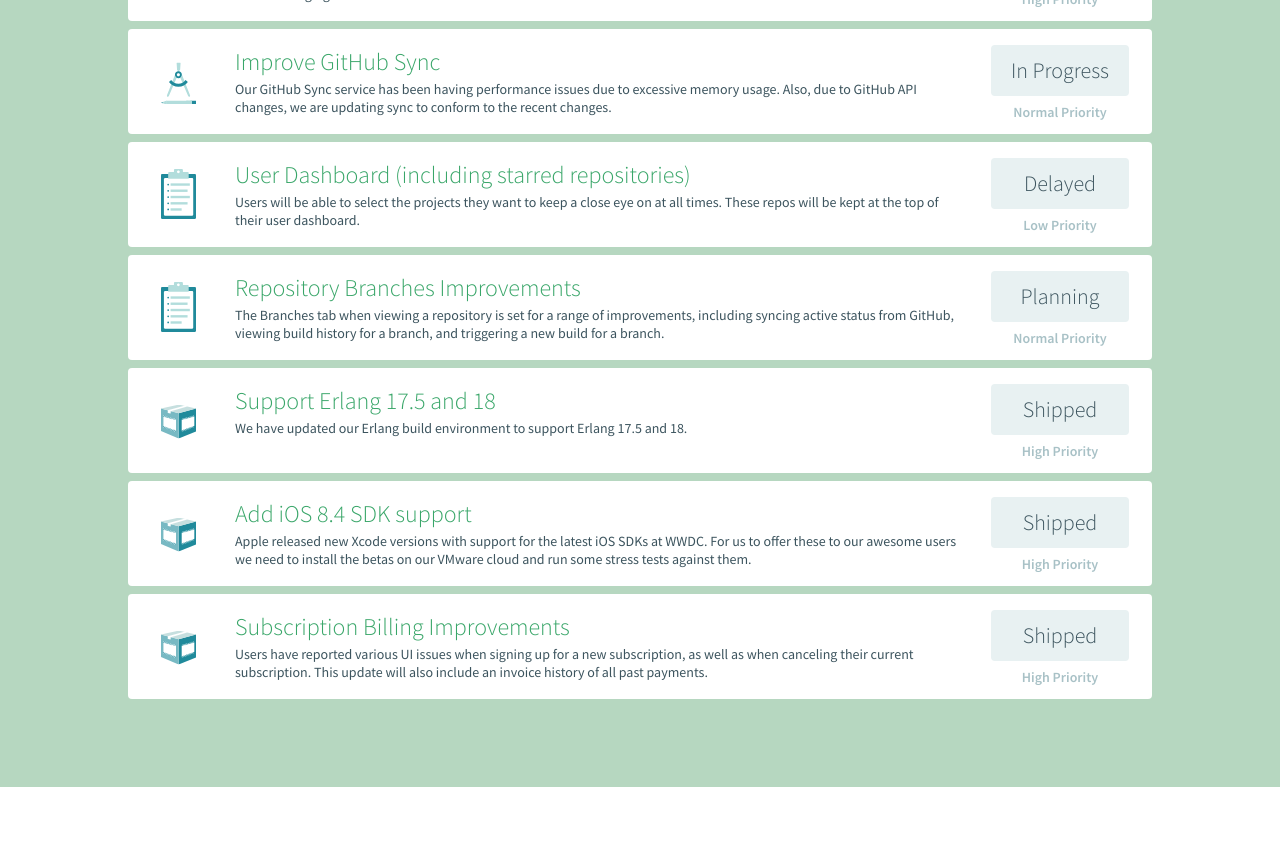
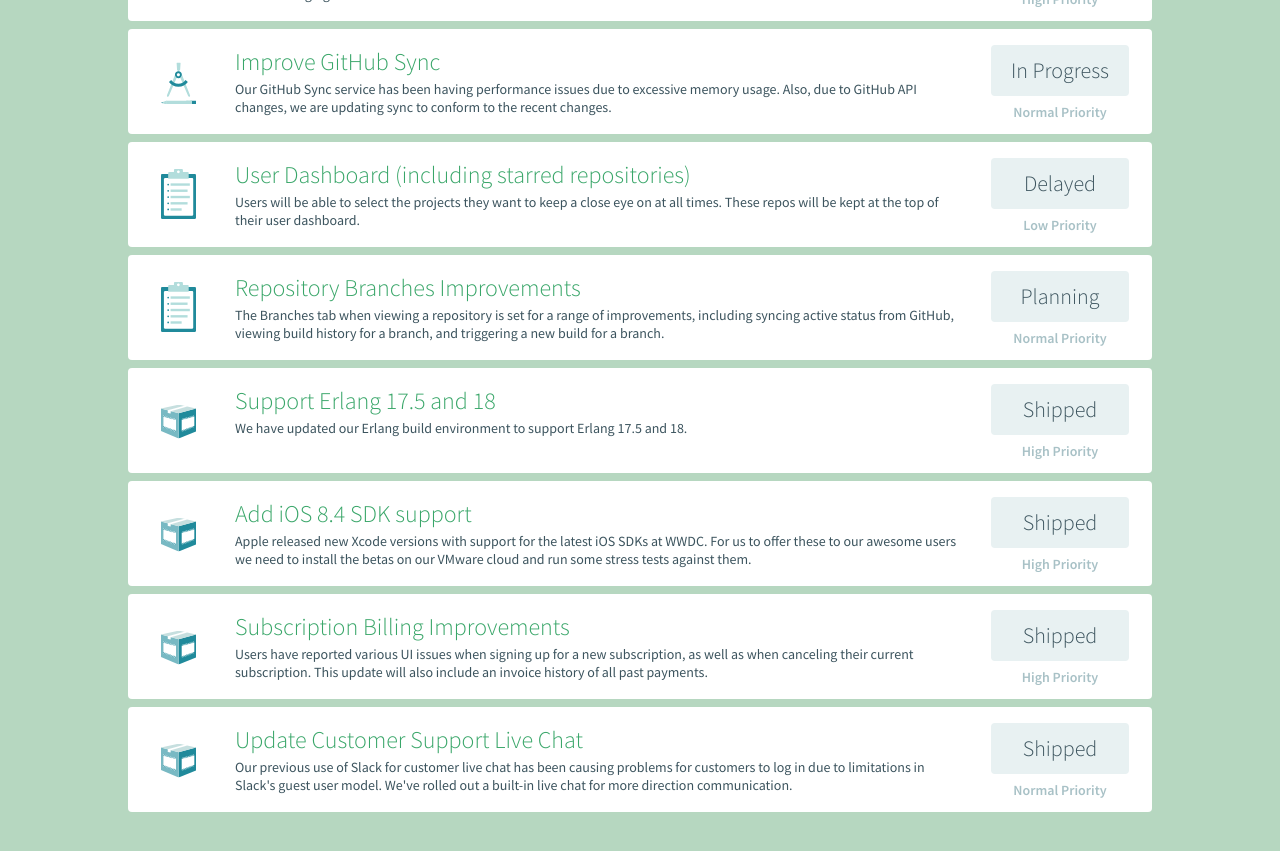
Before and after one commit to travis-ci/travis-next, a Jekyll site: the page built from index.html, in a window 1280 px wide and 900 px high, scrolled down 1160 px. Shown: the top 851 px of the window. Built offline with Jekyll 4.4.1, drawn with Linux system fonts in a browser that asks for light colours; before the commit the page ends 1947 px from its top, so only the background shows below that.

Commit message:
Add live chat changes

```diff
--- a/_data/steps.yml
+++ b/_data/steps.yml
@@ -65,3 +65,9 @@
   icon: 'shipment'
   status: 'Shipped'
   priority: 'high'
+- 12:
+  title: 'Update Customer Support Live Chat'
+  description: "Our previous use of Slack for customer live chat has been causing problems for customers to log in due to limitations in Slack's guest user model. We've rolled out a built-in live chat for more direction communication."
+  icon: 'shipment'
+  status: 'Shipped'
+  priority: 'normal'
```
